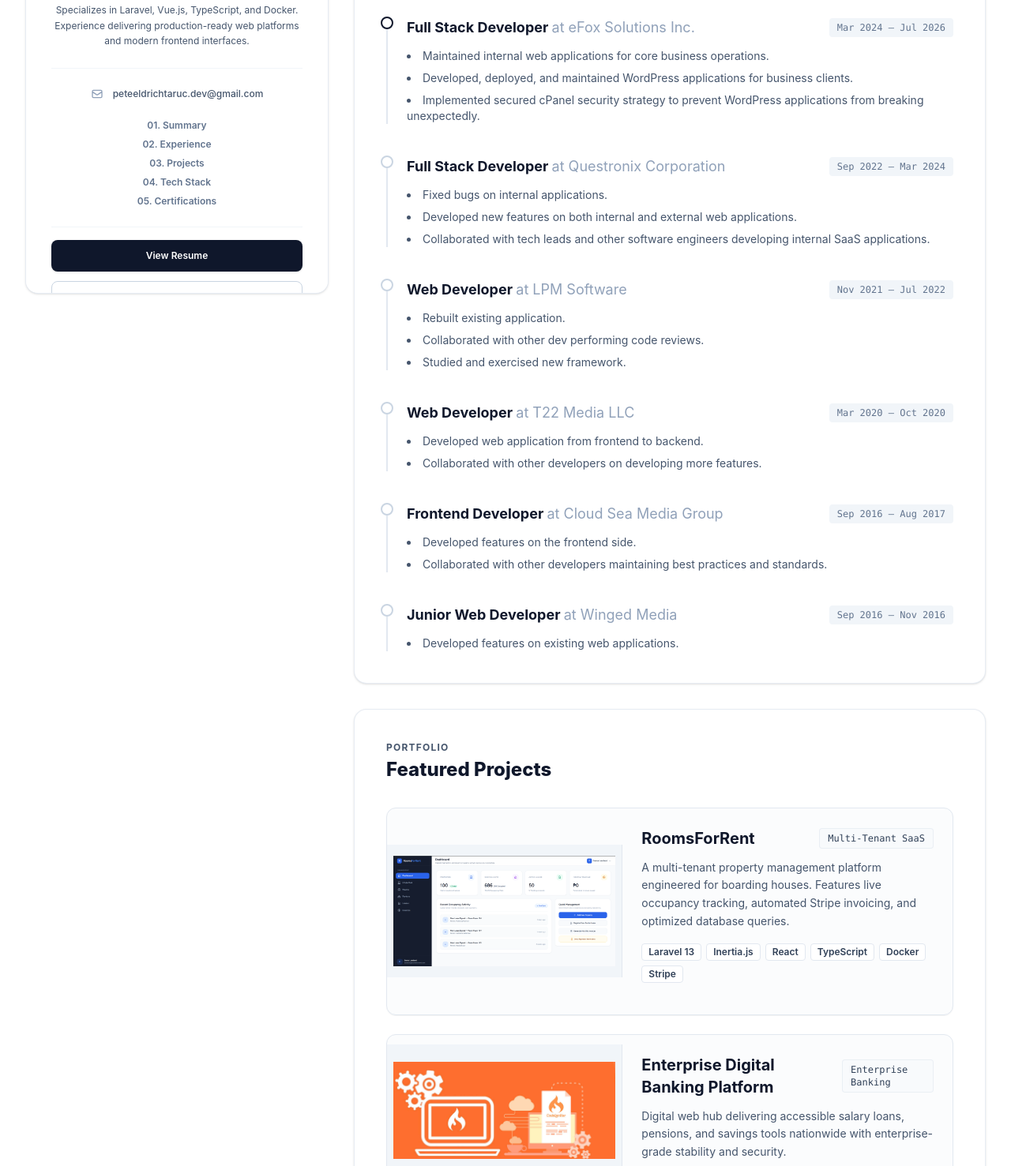
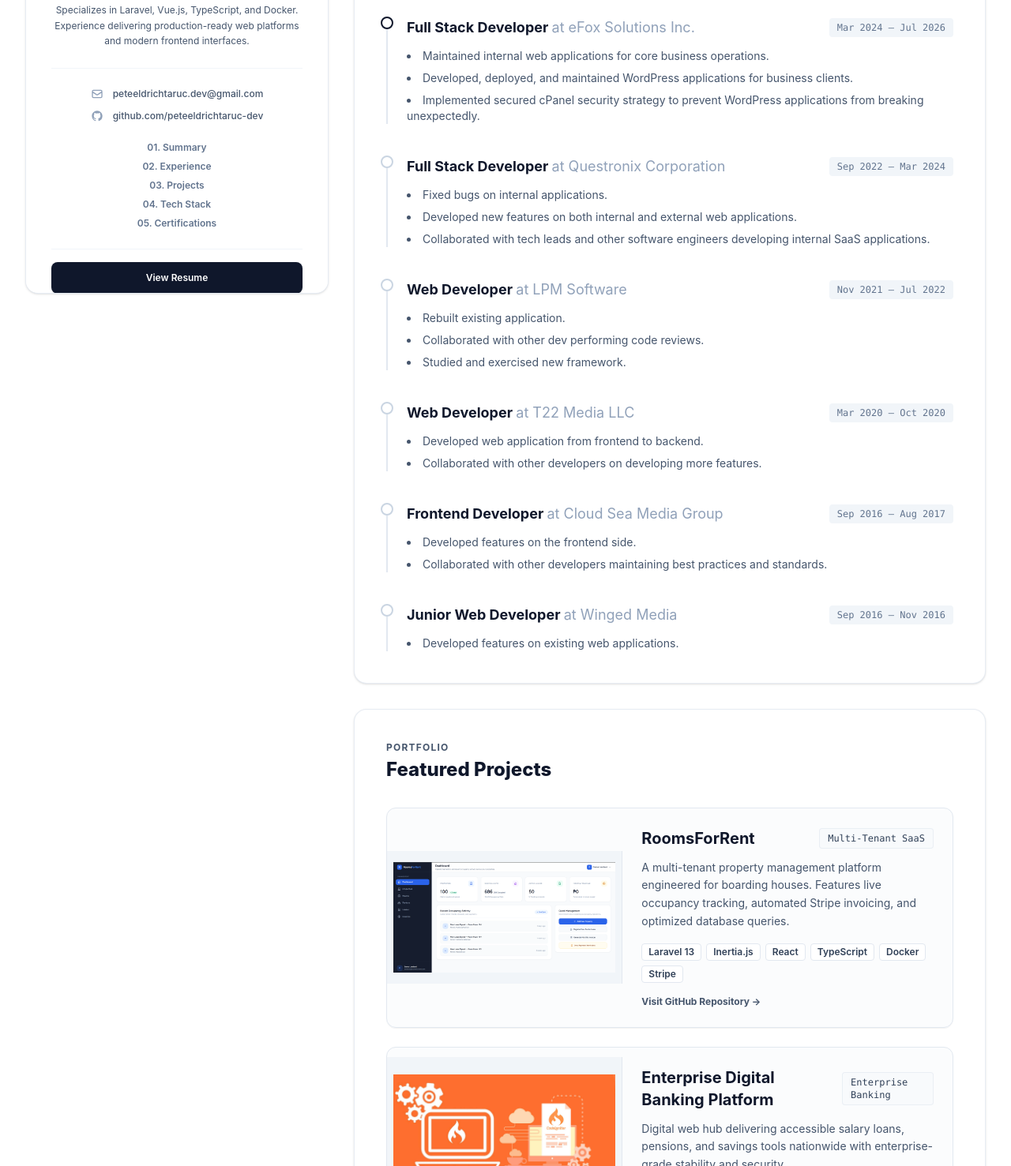
Before and after one commit to peteeldrichtaruc-dev/peteeldrichtaruc-portfolio, a website built with Vite: page index.html in a window 1280 px wide. Shown: the part 396-1873 px from the top of the page at 79% size. Built offline with nearby package versions, Linux system fonts and the light colour scheme.

Commit message:
Minor repo adjustments.

```diff
--- a/index.html
+++ b/index.html
@@ -134,6 +134,15 @@
 								d="M3 8l7.89 5.26a2 2 0 002.22 0L21 8M5 19h14a2 2 0 002-2V7a2 2 0 00-2-2H5a2 2 0 00-2 2v10a2 2 0 002 2z" />
 						</svg>
 						peteeldrichtaruc.dev@gmail.com
+					</a>
+
+					<a href="https://github.com/peteeldrichtaruc-dev" target="_blank" rel="noopener noreferrer"
+						class="flex items-center justify-center gap-3 text-slate-600 dark:text-slate-400 hover:text-slate-900 dark:hover:text-white transition font-medium">
+						<svg class="w-4 h-4 text-slate-400 shrink-0" fill="currentColor" viewBox="0 0 24 24">
+							<path fill-rule="evenodd" clip-rule="evenodd"
+								d="M12 2C6.477 2 2 6.484 2 12.017c0 4.425 2.865 8.18 6.839 9.504.5.092.682-.217.682-.483 0-.237-.008-.868-.013-1.703-2.782.605-3.369-1.343-3.369-1.343-.454-1.158-1.11-1.466-1.11-1.466-.908-.62.069-.608.069-.608 1.003.07 1.53 1.032 1.53 1.032.892 1.53 2.341 1.088 2.91.832.092-.647.35-1.088.636-1.338-2.22-.253-4.555-1.113-4.555-4.951 0-1.093.39-1.988 1.029-2.688-.103-.253-.446-1.272.098-2.65 0 0 .84-.27 2.75 1.026A9.564 9.564 0 0112 6.844c.85.004 1.705.115 2.504.337 1.909-1.296 2.747-1.027 2.747-1.027.546 1.379.202 2.398.1 2.651.64.7 1.028 1.595 1.028 2.688 0 3.848-2.339 4.695-4.566 4.943.359.309.678.92.678 1.855 0 1.338-.012 2.419-.012 2.747 0 .268.18.58.688.482A10.019 10.019 0 0022 12.017C22 6.484 17.522 2 12 2z" />
+						</svg>
+						github.com/peteeldrichtaruc-dev
 					</a>
 				</div>
 
@@ -394,6 +403,11 @@
 											class="px-2 py-0.5 bg-white dark:bg-slate-900 border border-slate-200 dark:border-slate-700 text-slate-700 dark:text-slate-300 text-xs font-semibold rounded">Stripe</span>
 									</div>
 								</div>
+								<a href="https://github.com/peteeldrichtaruc-dev/rooms-for-rent" target="_blank"
+									rel="noopener noreferrer"
+									class="text-xs font-bold text-slate-600 dark:text-slate-400 hover:text-slate-800 dark:hover:text-white transition inline-flex items-center gap-1">
+									Visit GitHub Repository &rarr;
+								</a>
 							</div>
 						</div>
 					</div>
```
